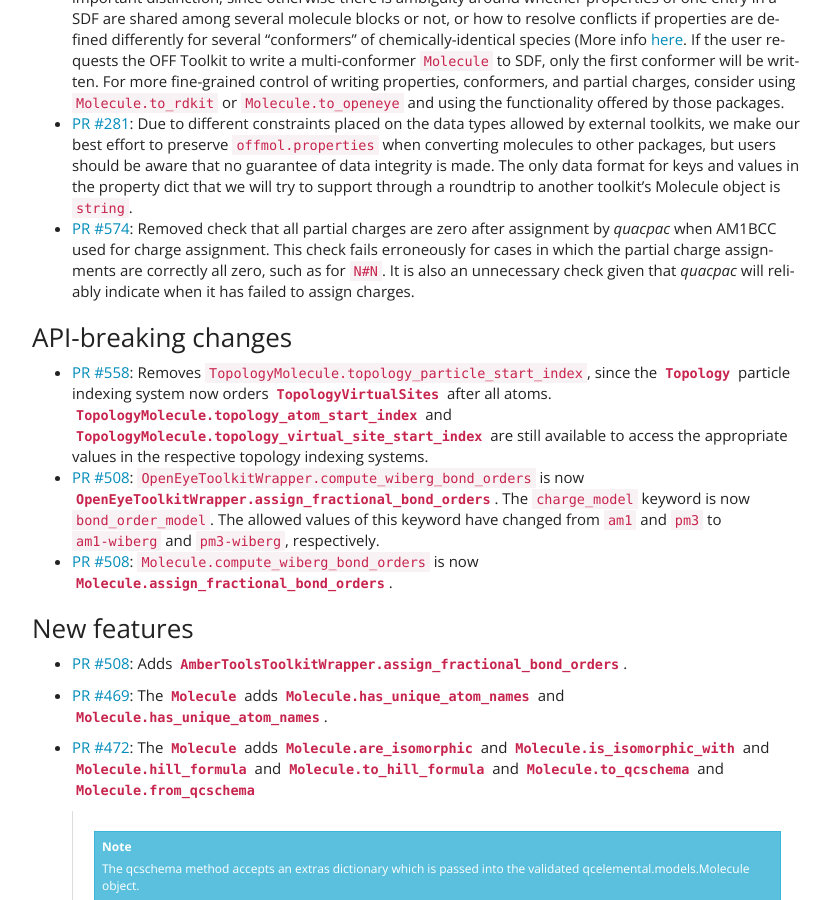
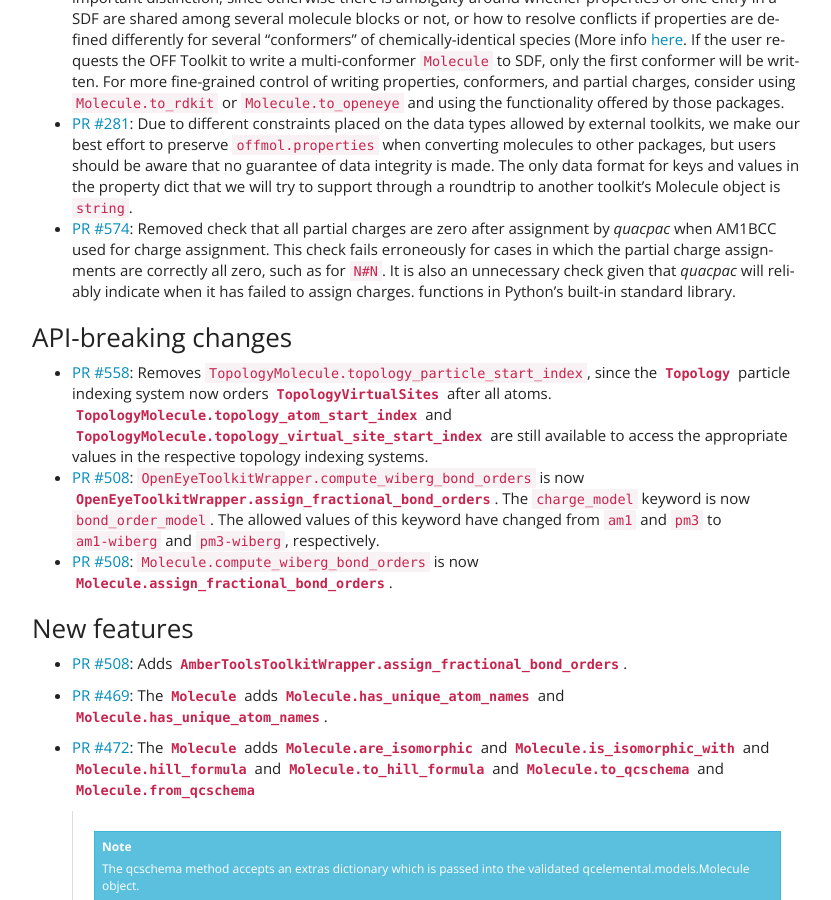
Before and after one commit to openforcefield/openff-toolkit, a Sphinx documentation site: the page built from docs/releasehistory.rst, in a window 1280 px wide and 900 px high, scrolled down 785 px. Shown: the whole window, without its empty margins (38-869 px from the left). Built offline with Sphinx 7.4.7, drawn with Linux system fonts in a browser that asks for light colours.

Commit message:
Update changelog

```diff
--- a/docs/releasehistory.rst
+++ b/docs/releasehistory.rst
@@ -56,6 +56,7 @@ Behavior changed
   This check fails erroneously for cases in which the partial charge assignments are correctly all zero,
   such as for ``N#N``. It is also an unnecessary check given that `quacpac` will reliably indicate when
   it has failed to assign charges.
+  functions in Python's built-in standard library.
 
 API-breaking changes
 """"""""""""""""""""
```
